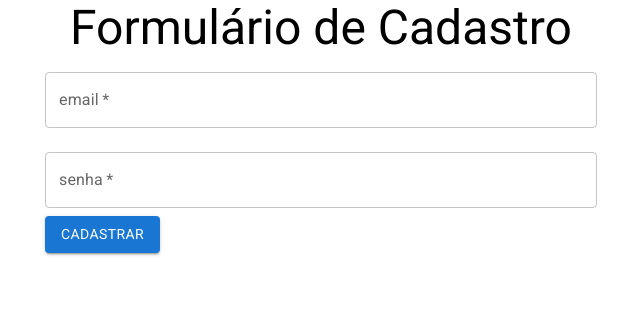
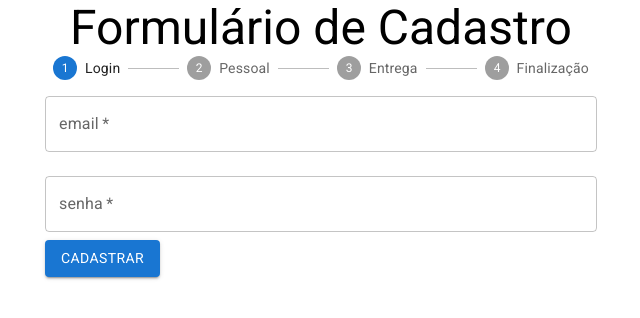
Before and after one commit to leandrobrlopes/formulario-react, a React (Create React App) app: page / in a window 1280 px wide. Shown: the top 318 px of the page, without its empty margins (319-959 px from the left). Built offline with nearby package versions, Linux system fonts and the light colour scheme.

Commit message:
Update FormularioCadastro.jsx

```diff
--- a/src/components/FormularioCadastro/FormularioCadastro.jsx
+++ b/src/components/FormularioCadastro/FormularioCadastro.jsx
@@ -2,6 +2,7 @@ import React, {useEffect, useState} from "react";
 import DadosPessoais from "./DadosPessoais";
 import DadosUsuario from "./DadosUsuario";
 import DadosEntrega from "./DadosEntrega";
+import { Step, StepLabel, Stepper, Typography } from "@mui/material";
 
 
 
@@ -9,13 +10,17 @@ function FormularioCadastro({aoEnviar, validarCPF}){
     const [etapaAtual, setEtapaAtual] = useState(0);
     const [dadosColetados, setDados] = useState({});
     useEffect(()=>{
-        console.log(dadosColetados);
+        if(etapaAtual === formularios.length-1){
+            aoEnviar(dadosColetados);
+        }
+
     })
 
     const formularios = [
         <DadosUsuario aoEnviar={coletarDados} />,
         <DadosPessoais aoEnviar={coletarDados} validarCPF={validarCPF} />,
-        <DadosEntrega aoEnviar={coletarDados} />
+        <DadosEntrega aoEnviar={coletarDados} />,
+        <Typography variant="h5">Obrigado pelo cadastro</Typography>
     ];
 
     function coletarDados(dados){
@@ -29,7 +34,16 @@ function FormularioCadastro({aoEnviar, validarCPF}){
 
 
 
-    return <>{ formularios[etapaAtual] }</>;
+    return <>
+    <Stepper activeStep={etapaAtual}>
+        <Step><StepLabel>Login</StepLabel></Step>
+        <Step><StepLabel>Pessoal</StepLabel></Step>
+        <Step><StepLabel>Entrega</StepLabel></Step>
+        <Step><StepLabel>Finalização</StepLabel></Step>
+
+    </Stepper>
+    { formularios[etapaAtual] }
+    </>;
 
 }
 
```
